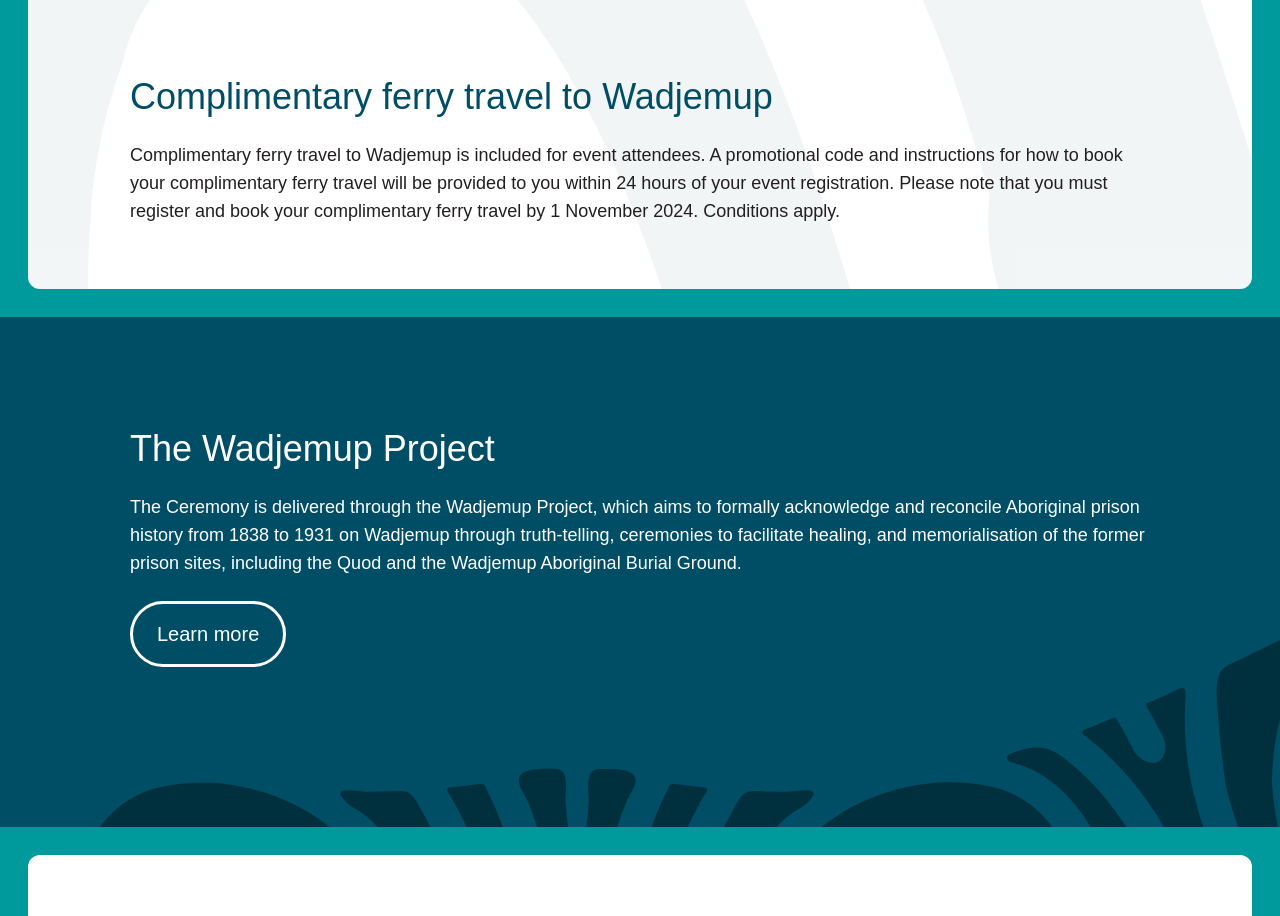
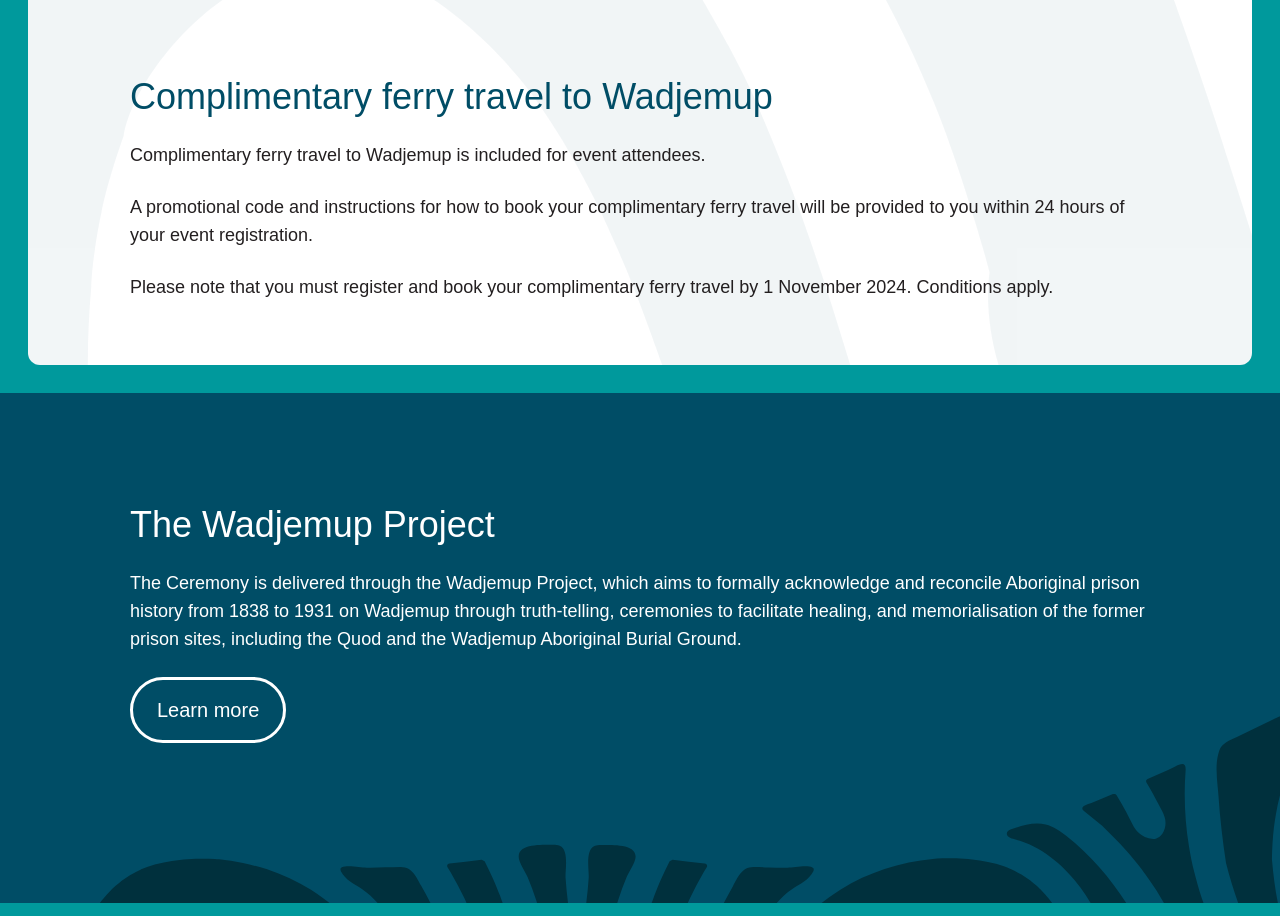
Before and after one commit to tomcbrennan/wadjemup-commemorative, a website: page index.html in a window 1280 px wide. Shown: the part 2547-3463 px from the top of the page. Drawn offline with Linux system fonts and the light colour scheme; a small style sheet from the web is missing; a web font is replaced by a local one.

Commit message:
Update index.html
spacing

```diff
--- a/index.html
+++ b/index.html
@@ -88,7 +88,9 @@
 								</div>
 								<div class="block-content">
 									<h3 class="is-h2 text-brandCyan">Complimentary ferry travel to Wadjemup</h3>
-									<p>Complimentary ferry travel to Wadjemup is included for event attendees. A promotional code and instructions for how to book your complimentary ferry travel will be provided to you within 24 hours of your event registration. Please note that you must register and book your complimentary ferry travel by 1 November 2024. Conditions apply.</p>
+									<p>Complimentary ferry travel to Wadjemup is included for event attendees.</p>
+									<p>A promotional code and instructions for how to book your complimentary ferry travel will be provided to you within 24 hours of your event registration.</p>
+									<p>Please note that you must register and book your complimentary ferry travel by 1 November 2024. Conditions apply.</p>
 								</div>
 							</div>
 						</div>
```
